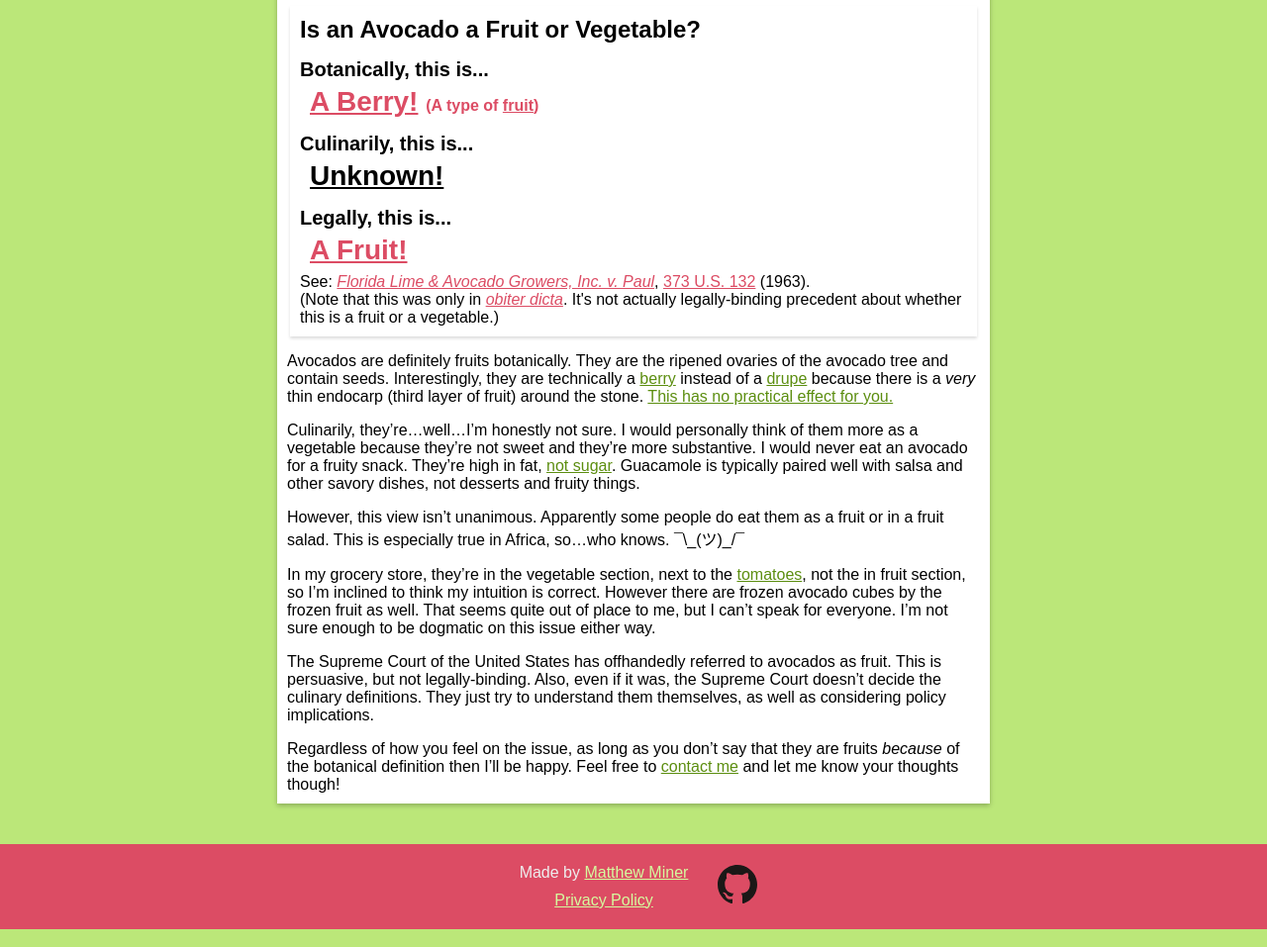
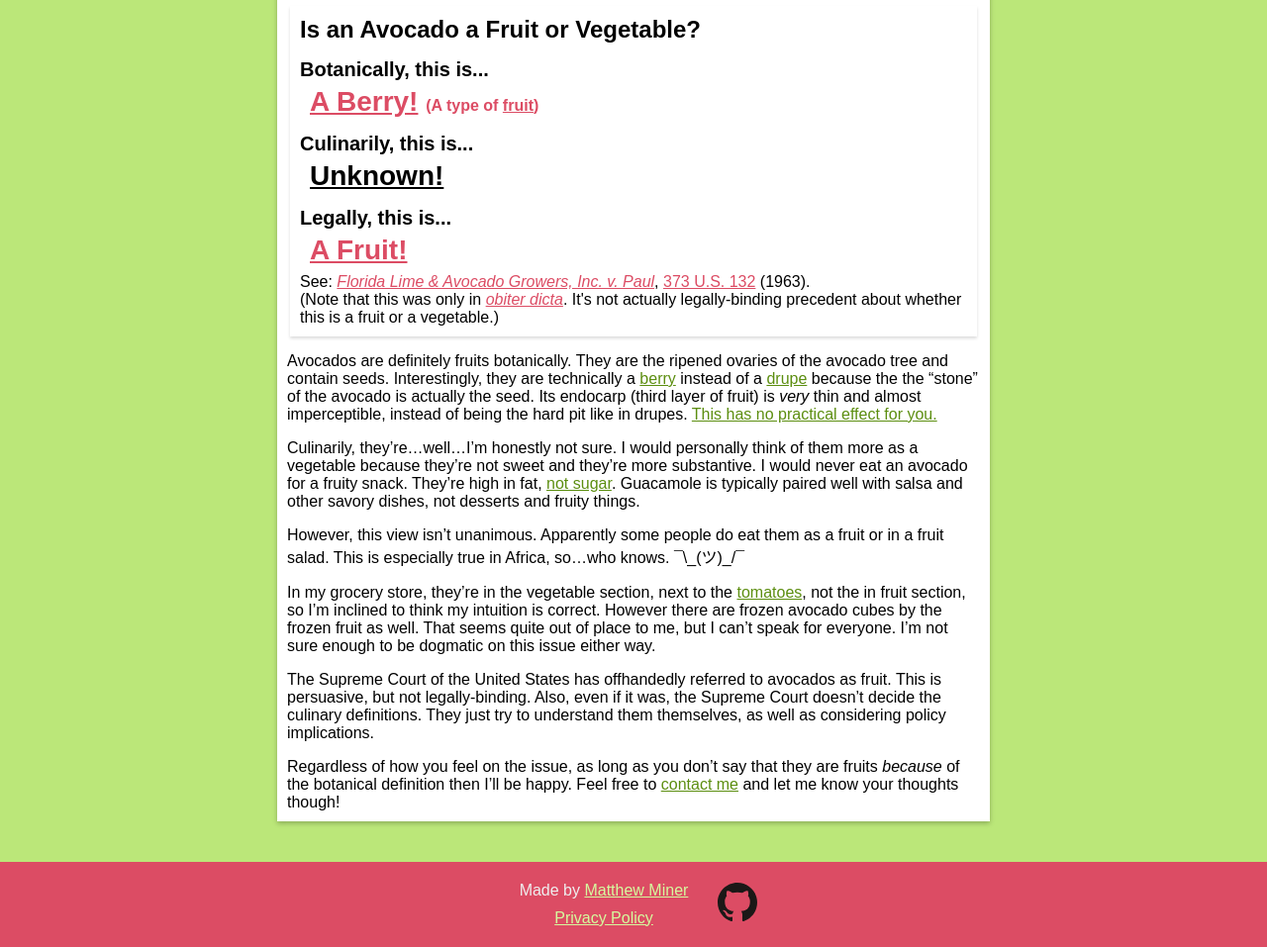
Before and after one commit to mminer237/fruitorvegetable, a Jekyll site: the page built from _items/avocado.md, in a window 1280 px wide, cut to the strip 296-1253 px from the top of the page. Shown: the whole strip at 99% size. Built offline with Jekyll 4.4.1, drawn with Linux system fonts in a browser that asks for light colours.

Commit message:
Fix avocado botany

```diff
--- a/_items/avocado.md
+++ b/_items/avocado.md
@@ -13,7 +13,7 @@ image: assets/images/avocados.jpg
 sugar: 0.7
 water: 73.2
 ---
-Avocados are definitely fruits botanically. They are the ripened ovaries of the avocado tree and contain seeds. Interestingly, they are technically a <a href="{% link _types/berry.html %}">berry</a> instead of a <a href="{% link _types/drupe.html %}">drupe</a> because there is a *very* thin endocarp (third layer of fruit) around the stone. [This has no practical effect for you.]({% link _pages/you-dont-have-to-care-about-botanical-definitions.html %})
+Avocados are definitely fruits botanically. They are the ripened ovaries of the avocado tree and contain seeds. Interestingly, they are technically a <a href="{% link _types/berry.html %}">berry</a> instead of a <a href="{% link _types/drupe.html %}">drupe</a> because the the "stone" of the avocado is actually the seed. Its endocarp (third layer of fruit) is *very* thin and almost imperceptible, instead of being the hard pit like in drupes. [This has no practical effect for you.]({% link _pages/you-dont-have-to-care-about-botanical-definitions.html %})
 
 Culinarily, they're...well...I'm honestly not sure. I would personally think of them more as a vegetable because they're not sweet and they're more substantive. I would never eat an avocado for a fruity snack. They're high in fat, [not sugar]({% link _pages/sugar-content-table.html %}). Guacamole is typically paired well with salsa and other savory dishes, not desserts and fruity things.
 
```
